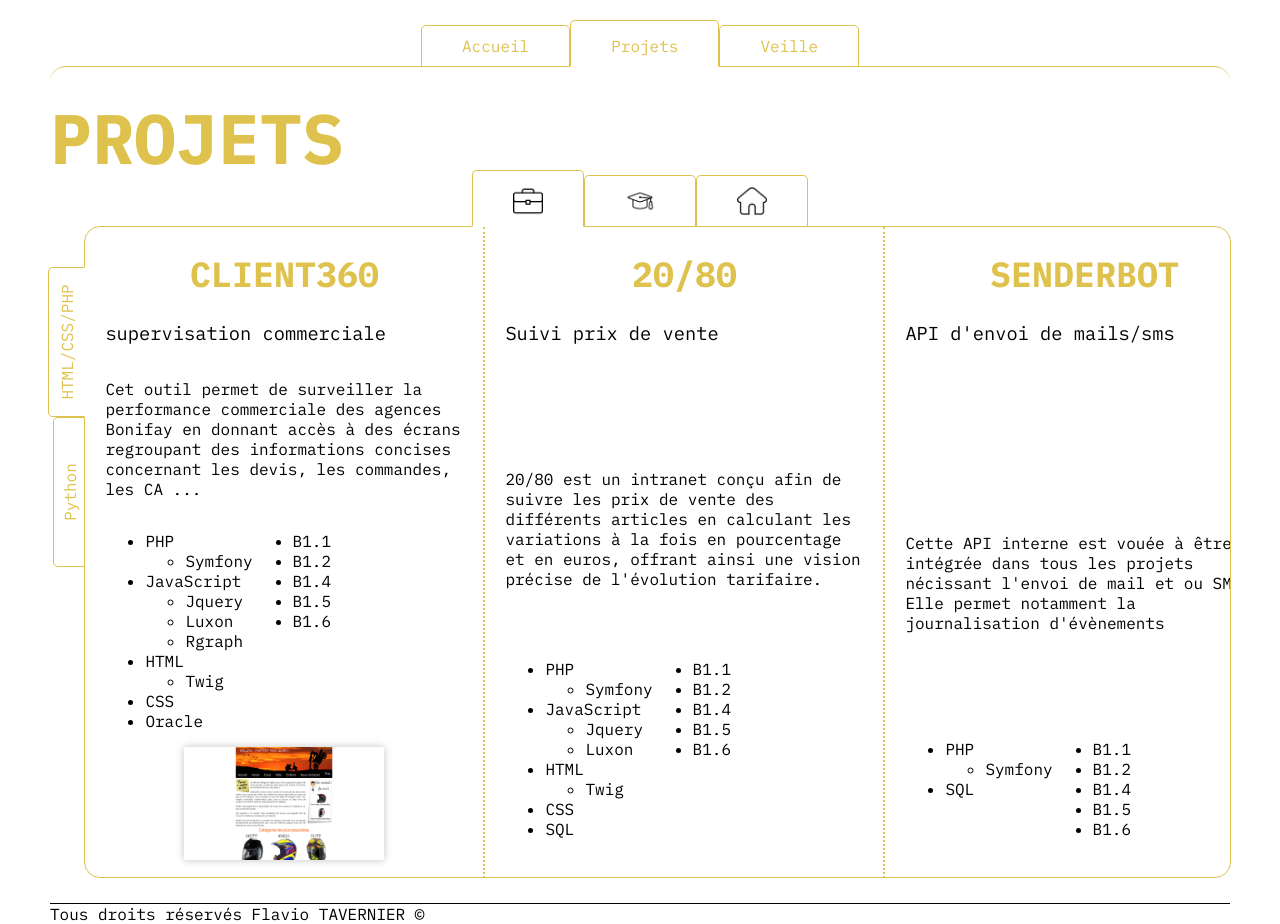
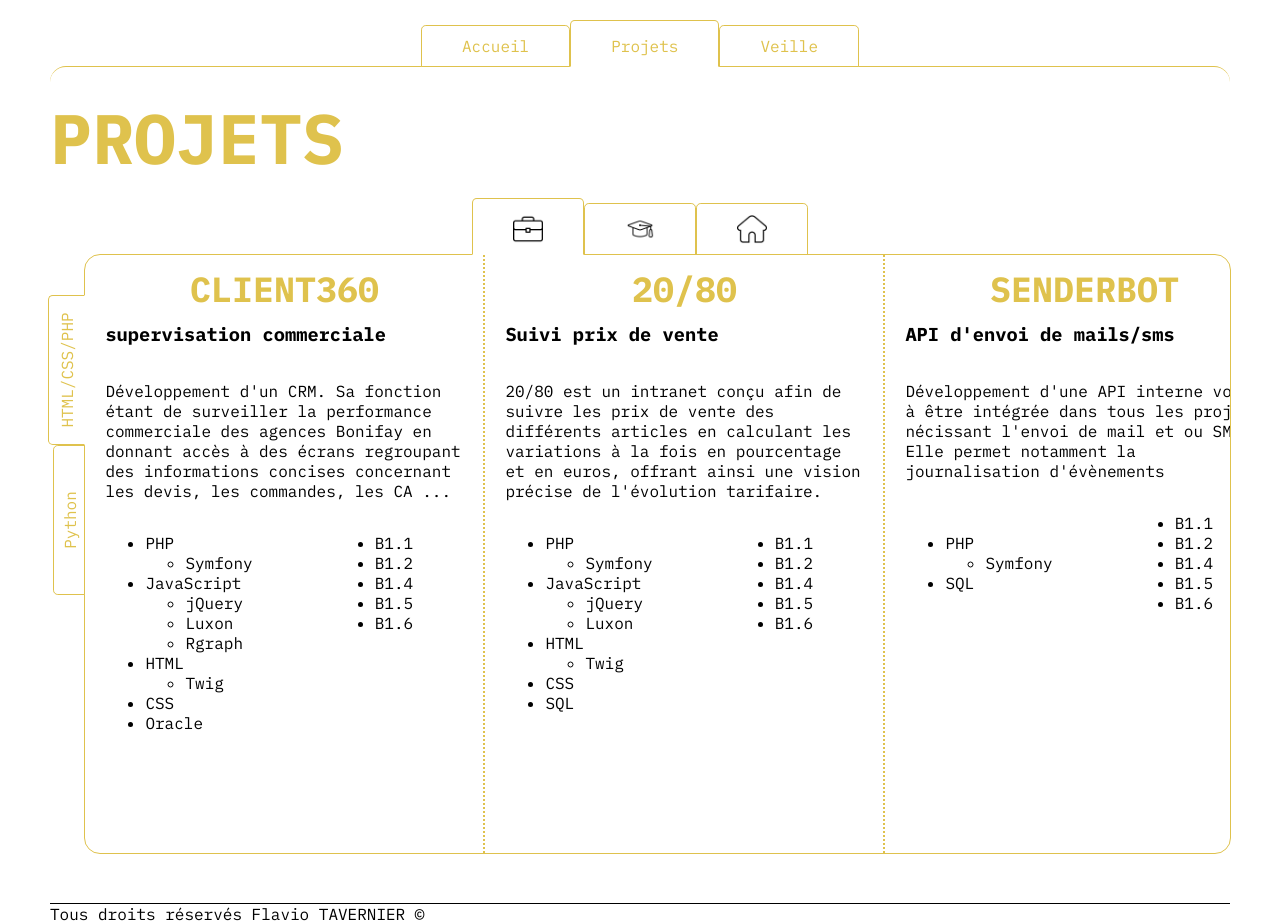
Before and after one commit to Flavio-Tavernier/portfolio, a PHP site: page /projets.php in a window 1280 px wide. Run offline with PHP 8.4, Linux system fonts and the light colour scheme.

Commit message:
peaufinage OK

```diff
--- a/public/domaines_veille/informatique.html
+++ b/public/domaines_veille/informatique.html
@@ -24,7 +24,7 @@
         </div>
         <div class="speech-containers-p">
             <p>
-                L'avantage de cet outil réside dans ses blogs concis permettant l'accès à des inforamtions
+                L'avantage de cet outil réside dans ses blogs concis permettant l'accès à des informations
                 pratiques dans de multiples domaines, notamment l'informatique ou la littérature.
             </p>
         </div>
@@ -57,7 +57,7 @@
         <div class="speech-containers-p">
             <p>
                 La puissance de cette alternative demeure dans le regroupement des différentes sources d'actualités
-                sur un site web unique. Ainsi, l'accès à l'information est facilité.
+                sur un site web unique.
             </p>
         </div>
         <div class="speech-containers-li">
@@ -76,7 +76,7 @@
 </div>
 
 
-<div id="container-underscore" class="containers-projets">
+<div id="container-underscore" class="containers-projets no-border-bottom">
     <div id="titre-underscore" class="titre-containers">
         <p>UNDERSCORE_</p>
     </div>
--- a/public/langages_projets/professionnel/html-css-php.html
+++ b/public/langages_projets/professionnel/html-css-php.html
@@ -17,15 +17,15 @@
         <!--<img src="style/logosEntreprises/bonifay/bonifay.png" class="logos" alt="">-->
     </div>
     <div id="speech-client360" class="speech-containers">
-        <div class="speech-containers-sous-titre">
-            <h3>
+        <div class="speech-containers-projets-sous-titre">
+            <h3 class="bold-texte">
                 supervisation commerciale
             </h3>
         </div>
-        <div class="speech-containers-p">
+        <div class="speech-containers-projets-p">
             <!-- <p class="titre-speech-containers">DEVELOPPEMENT</p> -->
             <p>
-                Cet outil permet de surveiller la performance commerciale des agences Bonifay en donnant accès à des écrans regroupant
+                Développement d'un CRM. Sa fonction étant de surveiller la performance commerciale des agences Bonifay en donnant accès à des écrans regroupant
                 des informations concises concernant les devis, les commandes, les CA ...
             </p>
         </div>
@@ -38,7 +38,7 @@
                     </ul>
                     <li>JavaScript</li>
                     <ul>
-                        <li>Jquery</li>
+                        <li>jQuery</li>
                         <li>Luxon</li>
                         <li>Rgraph</li>
                     </ul>
@@ -61,9 +61,9 @@
                 </ul>
             </div>
         </div>
-        <div class="speech-containers-img">
+        <!-- <div class="speech-containers-img">
             <img src="style/images/nolark/nolark-1.png" class="img-preview" id="img-preview-nolark-5" alt="">
-        </div>
+        </div> -->
     </div>
 </div>
 
@@ -73,12 +73,12 @@
         <!--<img src="style/logosEntreprises/bonifay/bonifay.png" class="logos" alt="">-->
     </div>
     <div id="speech-2080" class="speech-containers">
-        <div class="speech-containers-sous-titre">
-            <h3>
+        <div class="speech-containers-projets-sous-titre">
+            <h3 class="bold-texte">
                 Suivi prix de vente
             </h3>
         </div>
-        <div class="speech-containers-p">
+        <div class="speech-containers-projets-p">
             <!-- <p class="titre-speech-containers">CORRECTIONS</p> -->
             <p>
                 20/80 est un intranet conçu afin de suivre les prix de vente des
@@ -95,7 +95,7 @@
                     </ul>
                     <li>JavaScript</li>
                     <ul>
-                        <li>Jquery</li>
+                        <li>jQuery</li>
                         <li>Luxon</li>
                     </ul>
                     <li>HTML</li>
@@ -125,14 +125,14 @@
         <p>SENDERBOT</p>
     </div>
     <div id="speech-senderbot" class="speech-containers">
-        <div class="speech-containers-sous-titre">
-            <h3>
+        <div class="speech-containers-projets-sous-titre">
+            <h3 class="bold-texte">
                 API d'envoi de mails/sms
             </h3>
         </div>
-        <div class="speech-containers-p">
+        <div class="speech-containers-projets-p">
             <p>
-                Cette API interne est vouée à être intégrée dans tous les projets nécissant l'envoi de mail et ou SMS. Elle permet notamment la journalisation d'évènements
+                Développement d'une API interne vouée à être intégrée dans tous les projets nécissant l'envoi de mail et ou SMS. Elle permet notamment la journalisation d'évènements
             </p>
         </div>
         <div class="speech-containers-li">
@@ -163,14 +163,14 @@
         <p>FORMEMBAUCHE</p>
     </div>
     <div id="speech-formembauche" class="speech-containers">
-        <div class="speech-containers-sous-titre">
-            <h3>
-                Formulaire d'embauche électronique
+        <div class="speech-containers-projets-sous-titre">
+            <h3 class="bold-texte">
+                Formulaire d'embauche
             </h3>
         </div>
-        <div class="speech-containers-p">
+        <div class="speech-containers-projets-p">
             <p>
-                Je suis intervenu sur cette applicatio existante afin d'ajouter un bloc d'information à déstination du service informatique
+                Intervention sur une application afin d'ajouter un bloc d'information à déstination du service informatique
             </p>
         </div>
         <div class="speech-containers-li">
@@ -182,7 +182,7 @@
                     </ul>
                     <li>JavaScript</li>
                     <ul>
-                        <li>Jquery</li>
+                        <li>jQuery</li>
                         <li>Luxon</li>
                     </ul>
                     <li>HTML</li>
@@ -210,14 +210,14 @@
         <!--<img src="style/logosEntreprises/bonifay/bonifay.png" class="logos" alt="">-->
     </div>
     <div id="speech-chauffeurs" class="speech-containers">
-        <div class="speech-containers-sous-titre">
-            <h3>
+        <div class="speech-containers-projets-sous-titre">
+            <h3 class="bold-texte">
                 Gestion des livraisons
             </h3>
         </div>
-        <div class="speech-containers-p">
+        <div class="speech-containers-projets-p">
             <p>
-                Je suis intervenu sur cette applicatio existante afin de corriger des temps de chargement trop long et une interface graphique non intuitive
+                Intervention sur une application existante afin de corriger des temps de chargement trop long et une interface graphique non intuitive
             </p>
         </div>
         <div class="speech-containers-li">
@@ -229,7 +229,7 @@
                     </ul>
                     <li>JavaScript</li>
                     <ul>
-                        <li>Jquery</li>
+                        <li>jQuery</li>
                     </ul>
                     <li>HTML</li>
                     <ul>
@@ -257,15 +257,14 @@
         <!--<img src="style/logosEntreprises/bonifay/bonifay.png" class="logos" alt="">-->
     </div>
     <div id="speech-backupsentitems" class="speech-containers">
-        <div class="speech-containers-sous-titre">
-            <h3>
+        <div class="speech-containers-projets-sous-titre">
+            <h3 class="bold-texte">
                 Archivage
             </h3>
         </div>
-        <div class="speech-containers-p">
+        <div class="speech-containers-projets-p">
             <p>
-                Cette application permet de décharger la table principale d'une base de données vers une table secondaire.
-                Cela permet d'accélérer les traitements.
+                Développement d'une application permettant de décharger la table principale d'une base de données vers une table secondaire.
             </p>
         </div>
         <div class="speech-containers-li">
@@ -275,7 +274,7 @@
                     <li>CSS</li>
                     <li>JavaScript</li>
                     <ul>
-                        <li>Jquery</li>
+                        <li>jQuery</li>
                     </ul>
                     <li>SQL</li>
                 </ul>
@@ -290,25 +289,28 @@
             </div>
         </div>
         <div class="speech-containers-img">
-            <img src="style/images/backupSentitems/backupSentitems-1.png" class="img-preview" id="img-preview-backupSentitems-1" alt="">
+            <div class="containers-img">
+                <img src="style/images/backupSentitems/backupSentitems-1.png" class="img-preview" id="img-preview-backupSentitems-1" alt="">
+            </div>
+
         </div>
     </div>
 </div>
 
-<div id="container-bonifaysign" class="containers-projets">
+<div id="container-bonifaysign" class="containers-projets no-border-bottom">
     <div id="titre-bonifaysign" class="titre-containers">
         <p>BONIFAYSIGN</p>
         <!--<img src="style/logosEntreprises/bonifay/bonifay.png" class="logos" alt="">-->
     </div>
     <div id="speech-bonifaysign" class="speech-containers">
-        <div class="speech-containers-sous-titre">
-            <h3>
+        <div class="speech-containers-projets-sous-titre">
+            <h3 class="bold-texte">
                 Signature électronique
             </h3>
         </div>
-        <div class="speech-containers-p">
+        <div class="speech-containers-projets-p">
             <p>
-                Cette application permet de facilité la signature des bons de livraison.
+                Développement d'une application permettant de facilité la signature des bons de livraison.
             </p>
         </div>
         <div class="speech-containers-li">
@@ -320,7 +322,7 @@
                     </ul>
                     <li>JavaScript</li>
                     <ul>
-                        <li>Jquery</li>
+                        <li>jQuery</li>
                         <li>Luxon</li>
                     </ul>
                     <li>HTML</li>
--- a/public/projets.php
+++ b/public/projets.php
@@ -59,7 +59,7 @@
 
         <div id="container-popup-img-projet">
             <div id="popup-container-titre" class="titre-containers">
-                <p id="titre-popup-img-projet">GSB</p>
+                <p id="titre-popup-img-projet"></p>
                 <button id="btn-fermer-popup-img-projet">FERMER</button>
             </div>
             <div id="popup-container-img">
--- a/public/sections_accueil/competences.html
+++ b/public/sections_accueil/competences.html
@@ -58,7 +58,7 @@
 
 
 
-<div id="container-os" class="accueil-containers-presentation">
+<div id="container-os" class="accueil-containers-presentation no-border-bottom">
     <div id="titre-os" class="accueil-titre-containers">
         <p>OS</p>
     </div>
--- a/public/sections_accueil/presentation.html
+++ b/public/sections_accueil/presentation.html
@@ -37,14 +37,14 @@
 
         <div id="accueil-presentaion-sport" class="sous-partie-hobbies">
             <div id="accueil-texte-presentaion-sport" class="accueil-presentation-hobbies-textes">
-                <p>Sport : Trail, Vélo, Randonnée, Ski, Musculation</p>
+                <p>Sport : Trail, Vélo, Ski, Musculation</p>
             </div>
             <img src="style\images\etagereSport2.png" alt="etagère sport" id="img-etagere-sport" class="img-hobbies">
         </div>
 
         <div id="accueil-presentaion-aviation" class="sous-partie-hobbies">
             <div id="accueil-texte-presentaion-aviation" class="accueil-presentation-hobbies-textes">
-                <p>Lecture : Roman, Biographie</p>
+                <p>Lecture : Romans, Biographies</p>
             </div>
             <img src="style\images\livre.png" alt="vue fenetre avion" id="img-aviation" class="img-hobbies">
         </div>
--- a/public/sections_accueil/professionnel.html
+++ b/public/sections_accueil/professionnel.html
@@ -45,7 +45,7 @@
                 <li class="">
                   JavaScript
                   <ul>
-                    <li>Jquery</li>
+                    <li>jQuery</li>
                     <li>TCPDF</li>
                     <li>RGraph</li>
                     <li>Luxon</li>
@@ -149,7 +149,7 @@
 </div>
 
 
-<div id="container-luc" class="accueil-containers-presentation">
+<div id="container-luc" class="accueil-containers-presentation no-border-bottom">
     <div id="titre-luc" class="accueil-titre-containers">
         <p>LE LUC EN PROVENCE</p>
         <img src="style/logosEntreprises/leLuc/mairieLogo.png" class="logos" alt="">
--- a/public/style/projet.css
+++ b/public/style/projet.css
@@ -146,9 +146,38 @@
     color: white;
 }
 
+#titre-popup-img-projet {
+    font-size: 25px;
+}
+
+
+
+
+
+
+.speech-containers-projets-sous-titre {
+    height: auto;
+}
+
+.speech-containers-projets-p  {
+    height: auto;
+}
 
 
 .speech-containers-li {
     display: flex;
     justify-content: stretch;
 }
+
+.container-referentiel {
+    width: 50%;
+    display: flex;
+    justify-content: center;
+}
+
+.container-technologies {
+    width: 50%;
+    display: flex;
+    flex-direction: column;
+    justify-content: center;
+}
--- a/public/style/style.css
+++ b/public/style/style.css
@@ -292,7 +292,7 @@
 .titre-containers {
     display: flex;
     justify-content: space-around;
-    height: 8%;
+    height: 5%;
     width: 100%;
     display: flex;
     align-items: center;
@@ -347,7 +347,7 @@
     justify-content: center;
     align-self: center;
 
-    height: 200px;
+    /* height: 45%; */
     width: 200px;
 }
 
@@ -355,7 +355,9 @@
 
 
 
-
+.bold-texte {
+    font-weight: bold;
+}
 
 
 
@@ -423,7 +425,7 @@
         flex-direction: row;
     }
 
-    #container-backupsentitems {
+    .no-border-bottom {
         border: 0!important;
     }
 
@@ -544,7 +546,7 @@
         flex-direction: row;
     }
 
-    #container-backupsentitems {
+    .no-border-bottom {
         border: 0!important;
     }
 
```
Also changed, not shown: public/langages_projets/personnel/html-css-php.html (+6 -6 lines), public/langages_projets/professionnel/python.html (+6 -15 lines), public/langages_projets/scolaire/csharp.html (+10 -10 lines), public/langages_projets/scolaire/html-css-php.html (+19 -13 lines), public/langages_projets/scolaire/java.html (+5 -5 lines), public/langages_projets/scolaire/python.html (+11 -7 lines), public/sections_accueil/scolaire.html (+8 -7 lines).
